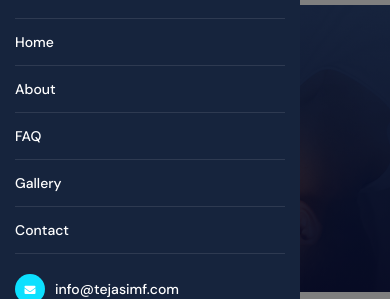
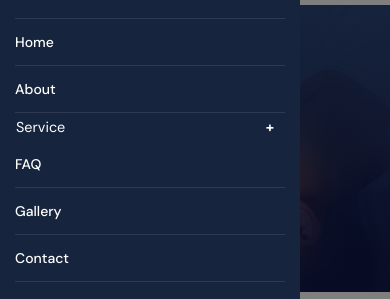
Before and after one commit to imsahadeb/insu, a plain HTML site: page vehicle.html in a window 390 px wide. Both pictures are taken after a click on the link 345 px from the left and 55 px from the top of the page. Shown: the part 105-404 px from the top of the page. Drawn offline with Linux system fonts and the light colour scheme; files whose address does not match are found by name.

Commit message:
mobile side bar updated

```diff
--- a/vehicle.html
+++ b/vehicle.html
@@ -122,6 +122,22 @@
                                         <ul class="main-menu__list">
                                             <li class=" megamenu"><a href="index.html">Home</a></li>
                                             <li ><a href="./about-us.html">About</a> </li>
+                                               <!-- This section for mobile side bar dropdown menu. it will not shown on desktop -->
+
+                                               <button class="collapsible">Service</button>
+                                               <div class="collapsible-content">
+                                                   <ul class="main-menu__list">
+                                                       <li><a href="./life.html">Life
+                                                               Insurance</a></li>
+                                                       <li><a href="./health.html">Health
+                                                               Insurance</a></li>
+                                                       <li><a href="./home.html">Motor
+                                                               Insurance/Vehicle Insurance</a></li>
+                                                   </ul>
+
+                                               </div>
+                                               <!-- Mobile sidebar dropdown menu end -->
+
                                             <!-- <li>
                                                 <a href="./our-services.html">Services <i class="fas fa-caret-down dropdownSer"></i></a>
                                                 <ul class="dropdown">
```
